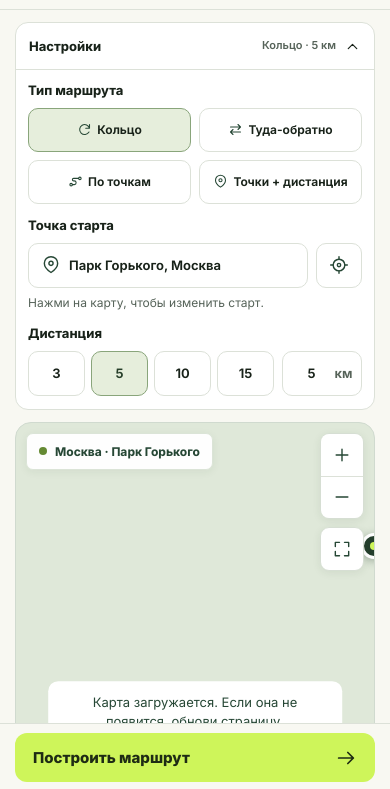
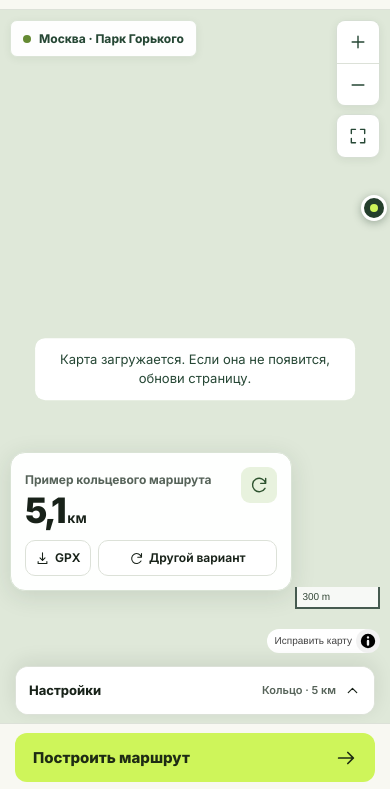
Before and after one commit to gopellooo/ritm, a plain HTML site: page index.html in a window 390 px wide. Shown: the part 53-842 px from the top of the page. Drawn offline with nearby package versions, Linux system fonts and the light colour scheme; no server answers.

Commit message:
Разместить мобильные настройки поверх карты над кнопкой

```diff
--- a/app.css
+++ b/app.css
@@ -151,16 +151,29 @@ dialog p { font-size: 14px; color: var(--muted); }
   .map-panel { min-height: max(555px, calc(100svh - 138px)); }
 }
 @media (max-width: 720px) {
-  body { padding-bottom: calc(130px + env(safe-area-inset-bottom)); }
-  .bar { position: sticky; top: 0; z-index: 4; background: var(--page); }
+  body { height: 100dvh; overflow: hidden; }
+  .bar { position: relative; z-index: 4; background: var(--page); }
   .bar-inner, .layout, .footer { width: calc(100% - 30px); }
   .bar-inner { height: 62px; }
-  .layout { grid-template-columns: minmax(0, 1fr); padding-top: 12px; gap: 12px; }
-  .planner { position: sticky; top: 62px; z-index: 2; padding-top: 0; background: var(--page); }
+  .layout { display: block; width: 100%; height: calc(100dvh - 63px); padding: 0; }
+  .planner { display: contents; }
   .planner h1, .planner .intro { display: none; }
-  .settings { border: 1px solid var(--rule); border-radius: 13px; background: var(--paper); }
-  .settings summary { padding: 11px 13px; min-height: 47px; }
+  .route-form {
+    position: fixed; z-index: 3; bottom: 0; left: 0; right: 0;
+    display: flex; flex-direction: column; gap: 8px;
+    max-height: calc(100dvh - 75px); pointer-events: none;
+  }
+  .settings {
+    flex: 0 1 auto; min-height: 47px; overflow: auto;
+    margin: 0 max(15px, env(safe-area-inset-right)) 0 max(15px, env(safe-area-inset-left));
+    border: 1px solid var(--rule); border-radius: 13px; background: var(--paper);
+    box-shadow: 0 -4px 20px #18221918; pointer-events: auto;
+    overscroll-behavior-y: contain;
+  }
+  .settings summary { position: sticky; z-index: 1; top: 0; padding: 11px 13px; min-height: 47px; background: var(--paper); }
   .settings[open] summary { margin: 0; border-bottom: 1px solid var(--rule); }
+  .settings summary svg { transform: rotate(180deg); }
+  .settings[open] summary svg { transform: none; }
   .settings-fields { gap: 12px; padding: 11px 12px 13px; }
   .mode .control { min-height: 44px; }
   .point-list {
@@ -178,16 +191,19 @@ dialog p { font-size: 14px; color: var(--muted); }
   .point-list .remove-point { position: absolute; top: -3px; right: -2px; min-height: 44px; min-width: 44px; }
   .show-map { display: flex; width: 100%; min-height: 42px; margin-top: 8px; color: var(--green); }
   .build-dock {
-    position: fixed; z-index: 3; bottom: 0; left: 0; right: 0;
+    flex: none; pointer-events: auto;
     background: var(--page); border-top: 1px solid var(--rule);
     padding: 9px max(15px, env(safe-area-inset-right)) calc(9px + env(safe-area-inset-bottom)) max(15px, env(safe-area-inset-left));
   }
   .build { min-height: 49px; }
-  .map-panel { border-radius: 16px; min-height: max(320px, calc(100svh - 212px)); scroll-margin-top: 125px; }
+  .map-panel { width: 100%; height: 100%; min-height: 0; border: 0; border-radius: 0; }
+  .footer { display: none; }
   .map-location, .map-tools { top: 10px; }
   .map-location, .result { left: 10px; }
   .map-tools { right: 10px; }
-  .result { max-width: calc(100% - 20px); bottom: 32px; }
+  .result { max-width: calc(100% - 20px); bottom: calc(200px + env(safe-area-inset-bottom)); }
+  .map-picker button { bottom: calc(192px + env(safe-area-inset-bottom)); }
+  .maplibregl-ctrl-bottom-left, .maplibregl-ctrl-bottom-right { bottom: calc(128px + env(safe-area-inset-bottom)); }
 }
 @media (prefers-reduced-motion: reduce) {
   * { scroll-behavior: auto !important; transition-duration: .001ms !important; }
--- a/app.mjs
+++ b/app.mjs
@@ -44,7 +44,6 @@ function pointLimit() {
 function showMap() {
   if (matchMedia('(max-width: 720px)').matches) {
     $('route-settings').open = false;
-    mapPanel.scrollIntoView({ block: 'start' });
   }
 }
 
@@ -157,7 +156,12 @@ function fitRoute() {
     bounds.extend([reference + (((lon - reference + 540) % 360) - 180), lat]);
   }
   map.fitBounds(bounds, {
-    padding: { top: 68, left: 54, right: 68, bottom: mapPanel.clientHeight < 500 ? 136 : 151 },
+    padding: {
+      top: 68, left: 54, right: 68,
+      bottom: matchMedia('(max-width: 720px)').matches
+        ? Math.min(280, Math.max(100, mapPanel.clientHeight - 148))
+        : mapPanel.clientHeight < 500 ? 136 : 151
+    },
     maxZoom: 16,
     duration: 600
   });
@@ -231,6 +235,9 @@ function initMap() {
   try {
     map = new maplibre.Map({
       container: 'map', style: 'https://tiles.openfreemap.org/styles/liberty', center: [-.01 + start[0], -.006 + start[1]], zoom: 13.6,
+      attributionControl: {
+        customAttribution: '<a href="https://www.openstreetmap.org/fixthemap" target="_blank" rel="noopener">Исправить карту</a>'
+      },
       minZoom: 2, maxZoom: 19, maxPitch: 0, dragRotate: false, pitchWithRotate: false, locale: {
         'AttributionControl.ToggleAttribution': 'Источники карты', 'Map.Title': 'Карта, выбери старт'
       }
@@ -383,6 +390,7 @@ $('download').addEventListener('click', download);
 $('reroute').addEventListener('click', () => void buildRoute(true));
 $('about-open').addEventListener('click', () => $('about').showModal());
 
+if (matchMedia('(max-width: 720px)').matches) $('route-settings').open = false;
 updateModeFields();
 initMap();
 redraw();
--- a/index.html
+++ b/index.html
@@ -11,9 +11,9 @@
   <link rel="preconnect" href="https://fonts.gstatic.com" crossorigin>
   <link rel="stylesheet" href="https://fonts.googleapis.com/css2?family=Inter:wght@400;500;600;650;700;750;800;850&display=swap">
   <link rel="stylesheet" href="https://cdn.jsdelivr.net/npm/maplibre-gl@5.9.0/dist/maplibre-gl.css">
-  <link rel="stylesheet" href="./app.css?v=4">
+  <link rel="stylesheet" href="./app.css?v=5">
   <script defer src="https://cdn.jsdelivr.net/npm/maplibre-gl@5.9.0/dist/maplibre-gl.js"></script>
-  <script type="module" src="./app.mjs?v=4"></script>
+  <script type="module" src="./app.mjs?v=5"></script>
 </head>
 <body>
   <svg class="symbols" xmlns="http://www.w3.org/2000/svg" aria-hidden="true">
```
Also changed, not shown: 1 other file.
